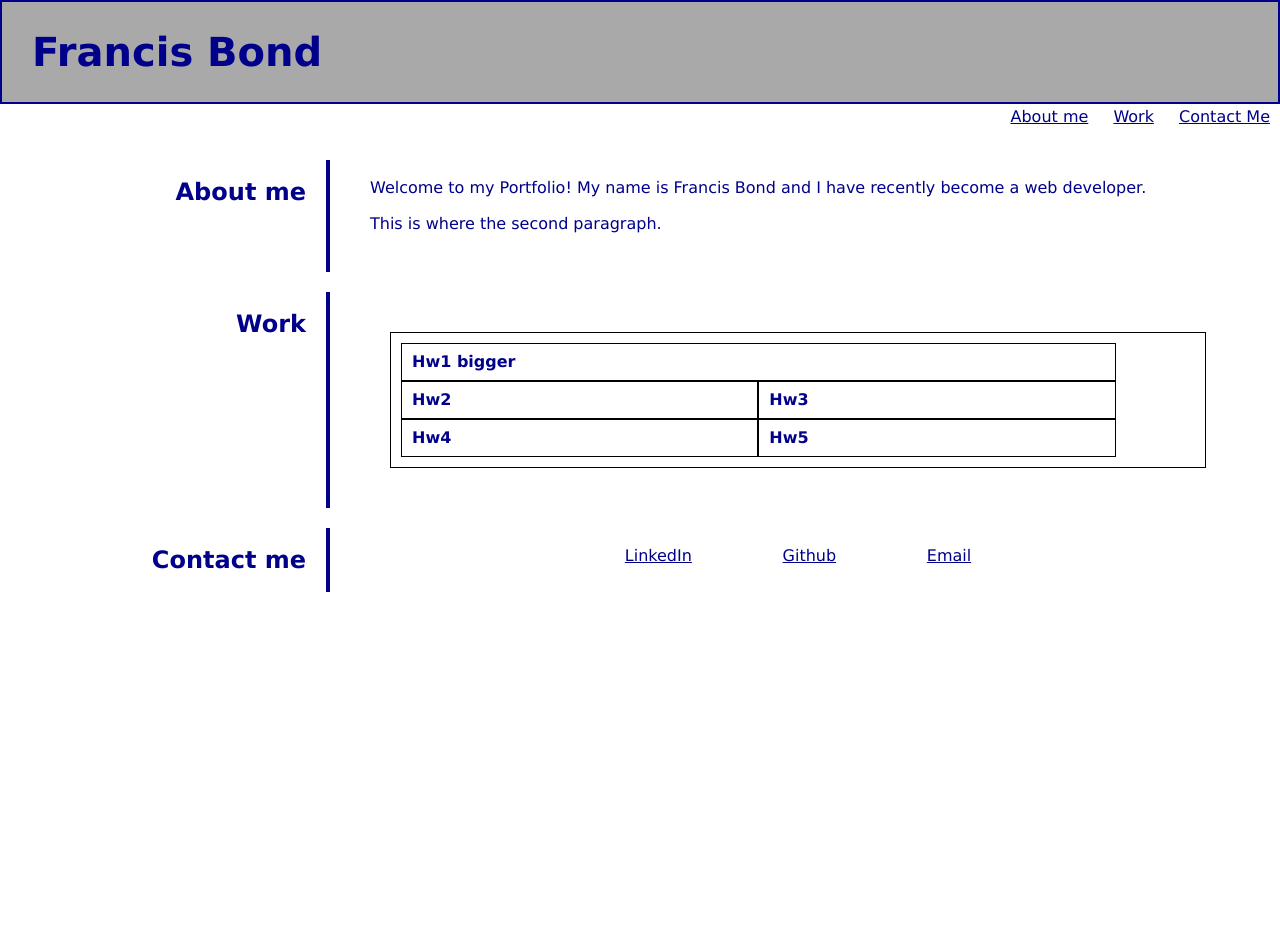
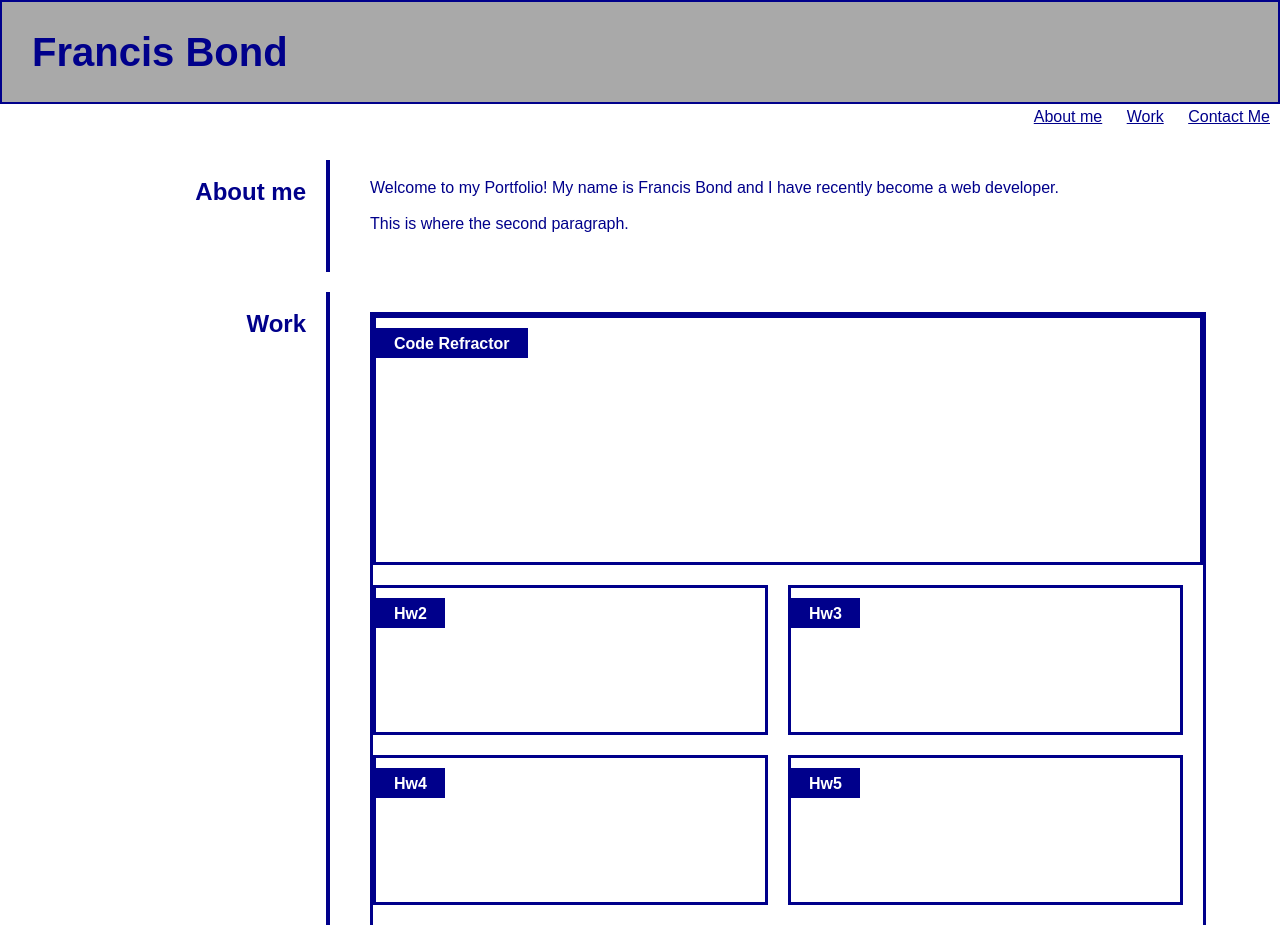
Before and after one commit to francis-bond/portfolio1, a plain HTML site: page index.html in a window 1280 px wide. Shown: the top 925 px of the page. Before the commit the page ends 800 px from the top, so only its background shows below. Drawn offline with Linux system fonts and the light colour scheme.

Commit message:
Added more formatting in CSS, added projects to html

```diff
--- a/Assets/css/style.css
+++ b/Assets/css/style.css
@@ -1,5 +1,5 @@
 * {
-    font-family: Verdana, Geneva, Tahoma, sans-serif;
+    /* font-family: Verdana, Geneva, Tahoma, sans-serif; */
     color: darkblue;
     background-color: white;
 }
@@ -19,6 +19,11 @@ h1 {
 h2 {
     text-align:right;
     font-size: 1.5rem;
+}
+
+h3 {
+    color: white;
+    background-color: darkblue;
 }
 
 p {
@@ -55,7 +60,6 @@ li {
 
 footer li {
     margin: 0 5%;
-    background-color: darkorange;
 }
 
 footer ul {
@@ -63,8 +67,7 @@ footer ul {
 }
 
 .projects div {
-    border: 1px solid black;
-    padding: 10px;
+    border: 3px solid darkblue;
     display: flex;
 }
 
@@ -75,13 +78,32 @@ footer ul {
 .smallbox {
     display: flex;
     flex-wrap: wrap;
-    margin: 20px
+    margin: 0px 20px 20px 0px;
 }
 
 .box1 {
-    width: 90%;
+    flex: 95%;
+    min-height: 250px;
+    margin-bottom: 20px;
 }
 
 .box {
-    width: 45%;
+    flex: 45%;
+    min-height: 150px;
+    margin-right: 20px;
+    margin-bottom: 20px
 }
+
+.title {
+    background-color: darkblue;
+    padding: 5px 15px;
+    position: relative;
+    bottom: -10px;
+    height: 30px;
+}
+
+@media screen and (max-width:768px) {
+    .box {
+        width: 95%;
+    }
+}
--- a/index.html
+++ b/index.html
@@ -6,6 +6,9 @@
         <title>Francis Bond Portfolio</title>
         <link rel="stylesheet" type="text/css" href="./Assets/css/reset.css"/>
         <link rel="stylesheet" type="text/css" href="./Assets/css/style.css"/>
+        <link rel="preconnect" href="https://fonts.googleapis.com">
+        <link rel="preconnect" href="https://fonts.gstatic.com" crossorigin>
+        <link href="https://fonts.googleapis.com/css2?family=Nunito:wght@300&display=swap" rel="stylesheet">
     </head>
 
     <body>
@@ -38,19 +41,29 @@
                 <div class="projects">
                     <div class="smallbox">
                         <div class="box1">
-                            <h3>Hw1 bigger</h3>
+                            <div class="title">
+                                <h3>Code Refractor</h3>
+                            </div>
                         </div>
                         <div class="box">
-                            <h3>Hw2</h3>
+                            <div class="title">
+                                <h3>Hw2</h3>
+                            </div>
                         </div>
                         <div class="box">
-                            <h3>Hw3</h3>
+                            <div class="title">
+                                <h3>Hw3</h3>
+                            </div>
                         </div>
                         <div class="box">
-                            <h3>Hw4</h3>
+                            <div class="title">
+                                <h3>Hw4</h3>
+                            </div>
                         </div>
                         <div class="box">
-                            <h3>Hw5</h3>
+                            <div class="title">
+                                <h3>Hw5</h3>
+                            </div>
                         </div>
                     </div>
                 </div>
```
Also changed, not shown: Assets/images/image-1.jpg (added), Assets/images/image-2.jpg (added), Assets/images/image-3.jpg (added), Assets/images/image-4.jpg (added), 3 other files.
